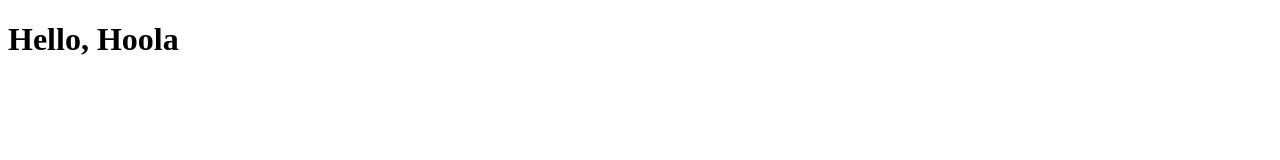
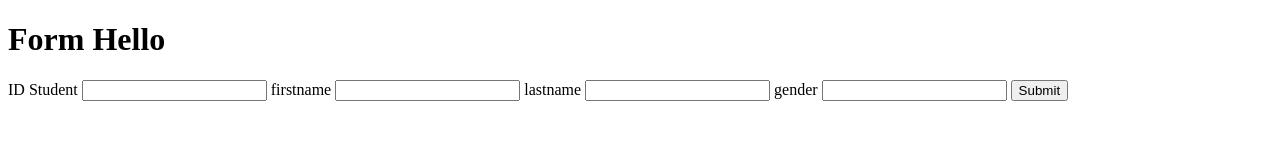
Before and after one commit to tanabodeeb63/node-webapp, a website: page public/index.html in a window 1280 px wide. Drawn offline with Linux system fonts and the light colour scheme.

Commit message:
first version

```diff
--- a/app.js
+++ b/app.js
@@ -25,7 +25,7 @@ app.get('/welcome', (req, res) =>
   }),
 );
 
-app.post('/', function(req, res) {
+app.post('/data', function(req, res) {
 
    var result ={ student_id: req.body.student_id,
      firstname: req.body.firstname,
--- a/public/index.html
+++ b/public/index.html
@@ -7,8 +7,20 @@
 <title>First Page</title>
 </head>
 <body>
-    <!--put here-->
-    <h1>Hello, Hoola</h1>
-    <!---->
+    <div class="box">
+        <h1 font-size: 60px;>Form Hello</h1>
+    </div>
+
+    <form method="post" action="/data">
+        <lable for="id_student">ID Student</lable>
+        <input type="text" id="student_id" name="student_id">
+        <lable for="firstname">firstname</lable>
+        <input type="text" id="firstname" name="firstname">
+        <lable for="lastname">lastname</lable>
+        <input type="text" id="lastname" name="lastname">
+        <lable for="gender">gender</lable>
+        <input type="text" id="gender" name="gender">
+        <input type="submit" value="Submit">
+    </form>
 </body>
 </html>
--- a/utility.js
+++ b/utility.js
@@ -4,6 +4,7 @@ const request = require("request-promise");
 const EXTERNAL_API=""; // put url
 const accessToken=""; // put access token
 const student = {
+  student_id: 63362518,
   name: '', // replace with your full name.
   age: 19, // put your age.
   gender: '', // replace with your gender
```
